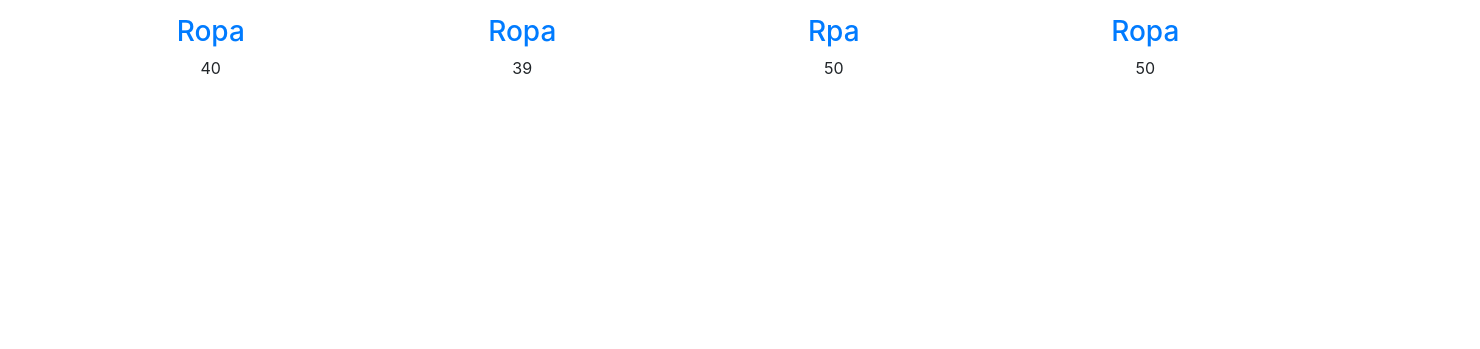
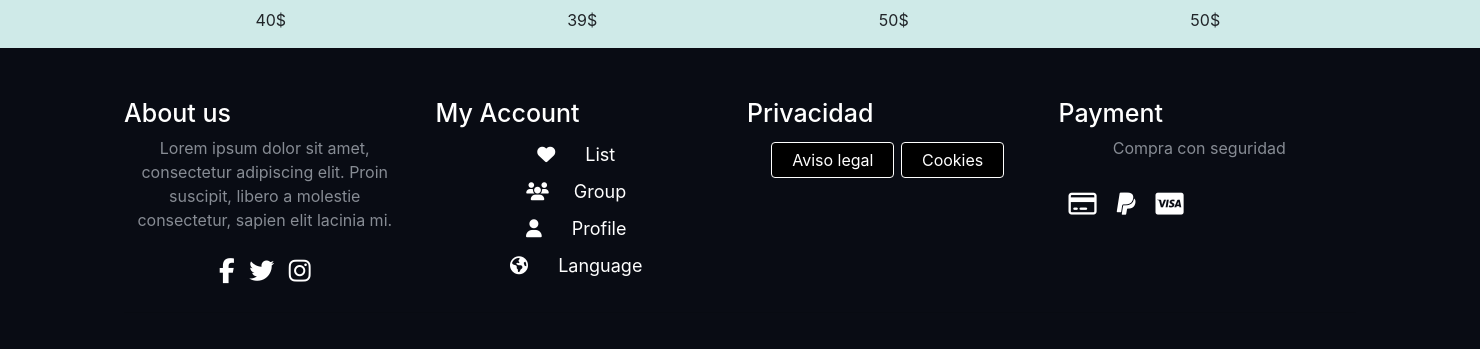
Before and after one commit to kokoyoana/S-Mdreams, a Django app: page / in a window 1480 px wide; the page is wider, and only the part inside the window is pictured. Shown: the part 3050-3399 px from the top of that part. Before the commit the page ends 3124 px from the top of that part, so only its background shows below. Run offline with Django 3.2, Linux system fonts and the light colour scheme; data comes from the database, SQL or seed files in the repository; some libraries are stand-ins or nearby versions.

Commit message:
Ajustes scroll

```diff
--- a/tienda/app/static/css/style.css
+++ b/tienda/app/static/css/style.css
@@ -4,6 +4,31 @@
 
 }
 
+@media (min-width: 1200px){
+.container, .container-lg, .container-md, .container-sm, .container-xl {
+    max-width: 1152px;
+
+  }
+}
+@media (min-width: 1200px){
+div.Contacarrousel{
+    max-width: 1153px;
+
+  }
+}
+@media (min-width: 1200px){
+.container.ContaDestacados{
+    max-width: 1160px;
+
+  }
+}
+
+
+body{
+
+  background-color: #CFEAE8;
+
+}
 
 div .dropdown-toggle {
     font-size: 22px;
@@ -39,13 +64,6 @@
     width: 663px;
 }
 
-span.carousel-control-prev-icon{
-  background-color: rgb(145, 6, 52);
-}
-span.carousel-control-next-icon{
-  color: #D67B1E;
-  background-color: rgb(145, 6, 52);
-}
 
 
 
@@ -53,6 +71,46 @@
   padding: 150px 30px 25px 30px;
   background-color: #ffffff;
 }
+
+
+
+.container.prueba{
+    width: 100%;
+    padding-right: 15px;
+    padding-left: 15px;
+    margin-right: auto;
+    margin-left: auto;
+    max-width: 1250px;
+}
+.container{
+    width: 100%;
+    padding-right: 15px;
+    padding-left: 15px;
+    margin-right: auto;
+    margin-left: auto;
+    max-width: 1250px;
+}
+.container.cf{
+     max-width: 1262px;
+}
+.container.ContaDestacados{
+     max-width: 1149px;
+}
+
+.CentraImagen{
+  margin-left: 100px;
+}
+.caption{
+  margin-left: 200px;
+
+}
+
+.caption.nombre{
+  margin-left: 0px;
+
+}
+
+
 /*---------------------FIN -----------*/
 
 
@@ -93,8 +151,7 @@
     display: flex;
     -ms-flex-wrap: wrap;
     flex-wrap: wrap;
-    margin-right: -15px;
-    margin-left: -15px;
+
 
 
 }
@@ -142,3 +199,66 @@
 .parrafos{
   font-family: 'Open Sans', sans-serif;
 }
+
+
+
+
+
+/*FOOTER START///////////////////*/
+.footer {
+    padding: 50px 0 20px 0;
+    background-color: #090c14;
+    color: #878c94;
+}
+.footer .title{
+	text-align: left;
+	color:#fff;
+	font-size:25px;
+}
+.footer .social-icon{
+	padding:0px;
+	margin:0px;
+}
+.footer .social-icon a{
+	display:inline-block;
+	color:#fff;
+	font-size:25px;
+	padding:5px;
+}
+.footer .acount-icon a{
+	display:block;
+	color:#fff;
+	font-size:18px;
+	padding:5px;
+	text-decoration:none;
+}
+.footer .acount-icon .fa{
+	margin-right:25px;
+}
+.footer .category a {
+    text-decoration: none;
+    color: #fff;
+    display: inline-block;
+    padding: 5px 20px;
+    margin: 1px;
+    border-radius:4px;
+    margin-top: 6px;
+    background-color: black;
+    border: solid 1px #fff;
+}
+.footer .payment{
+	margin:0px;
+	padding:0px;
+	list-style-type:none
+}
+.footer .payment li{
+	list-style-type:none
+}
+.footer .payment li a {
+    text-decoration: none;
+    display: inline-block;
+    color: #fff;
+    float:left;
+    font-size: 25px;
+    padding: 10px 10px;
+}
--- a/tienda/templates/app/index.html
+++ b/tienda/templates/app/index.html
@@ -14,7 +14,7 @@
   <link rel="stylesheet" href="https://cdnjs.cloudflare.com/ajax/libs/font-awesome/4.7.0/css/font-awesome.min.css">
 </head>
 
-<body>
+<body style="background-color: #CFEAE8;;">
 
   <header class="header">
     <nav class="navbar navbar-expand-lg py-3">
@@ -90,6 +90,7 @@
   <!-- /////////////*fin navbar*////////////////// -->
 
   <!-- /////////////*banner homee*////////////////// -->
+
   <section class="home-banner-area">
     <div class="banner-img">
       <img class="img-fluid" style="width: 100%; height: auto;" src="{% static 'img/portada.jpg' %}"
@@ -111,7 +112,7 @@
 
 
 
-
+  <div class="container Contacarrousel">
     <div id="carouselExampleSlidesOnly" class="carousel slide" data-ride="carousel">
       <div class="carousel-inner">
         <div class="carousel-item active">
@@ -123,13 +124,9 @@
         <div class="carousel-item">
           <img src="{% static 'img/pro4.png' %}" class="d-block flayer" alt="producto">
         </div>
-      <a class="carousel-control-prev" data-slide="prev" href="#carouselExampleIndicators" role="button"><span
-          aria-hidden="true" class="carousel-control-prev-icon"></span> <span class="sr-only">Previous</span></a> <a
-        class="carousel-control-next" data-slide="next" href="#carouselExampleIndicators" role="button"><span
-          aria-hidden="true" class="carousel-control-next-icon"></span> <span class="sr-only">Next</span></a>
       </div>
     </div>
-
+  </div>
 
 
 
@@ -141,23 +138,23 @@
 
   <!-- /////////////*start DESTACADOS*////////////////// -->
 
-
-  <div class="" style="margin-left: -29px;">
-    <div class="col-md-7 heading-section ftco-animate text-center fadeInUp ftco-animated mrRespon">
+  <div class="container ContaDestacados">
+    <div class="">
+      <div class="col-md-7 heading-section ftco-animate text-center fadeInUp ftco-animated mrRespon"style="margin: auto;">
         <h2 class="mb-3 mt-4 parrafos ">Artículos Destacados</h2>
 
       </div>
     </div>
-  <div class="container" style="margin-right: 0;">
-    <div class="row">
+
+    <div class="row filaDestacados">
       {% for p in destacados %}
       <div class="col-md-3 col-6 product-block">
 
-        <a href=""><img class="img-fluid img-portfolio img-hover mb-3" src="{{ p.imgPro1.url }}">
+        <a href=""><img class="img-fluid img-portfolio img-hover CentraImagen mb-3" src="{{ p.imgPro1.url }}">
           <div class="caption">
             <h3><a href=""> {{ p.nombre }} </a></h3>
             <div class="price-mob">
-              {{ p.precio }}
+              {{ p.precio }}$
             </div>
             <div class="clearfix"></div>
 
@@ -256,24 +253,23 @@
         </div>
   </section> -->
   <!-- /////////////*START NEW*////////////////// -->
-
-  <div class="row  mb-3 pb-3"style="margin-left: 219px;>
-    <div class="col-md-7 heading-section ftco-animate text-center fadeInUp ftco-animated mrRespon">
-      <h2 class="mb-3 mt-4 parrafos">Nuevos Productos</h2>
+  <div class="container ContaDestacados">
+    <div class="">
+      <div class="col-md-7 heading-section ftco-animate text-center fadeInUp ftco-animated mrRespon"style="margin: auto;">
+        <h2 class="mb-3 mt-4 parrafos ">Artículos Nuevos</h2>
 
       </div>
     </div>
 
-    <div class="container" style="margin-right: 0;">
-    <div class="row" style="width: 1255px;">
+    <div class="row filaDestacados">
       {% for p in nuevos %}
       <div class="col-md-3 col-6 product-block">
 
-        <a href=""><img class="img-fluid img-portfolio img-hover mb-3" src="{{ p.imgPro1.url }}">
+        <a href=""><img class="img-fluid img-portfolio img-hover CentraImagen mb-3" src="{{ p.imgPro1.url }}">
           <div class="caption">
             <h3><a href=""> {{ p.nombre }} </a></h3>
             <div class="price-mob">
-              {{ p.precio }}
+              {{ p.precio }}$
             </div>
             <div class="clearfix"></div>
 
@@ -287,7 +283,6 @@
 
     </div>
   </div>
-
 
   <!--  <section class="ftco-section mt-5 mb-4" otra forma de colocar imagenes>
     <div class="container">
@@ -414,22 +409,23 @@
     </div>
   </div> -->
 
-
-  <div class="row mb-3 pb-3">
-    <div class="col-md-7 heading-section ftco-animate text-center fadeInUp ftco-animated mrRespon">
-      <h2 class="mb-3 mt-4 parrafos">Algunos de nuestros productos</h2>
+  <div class="container prueba">
+    <div>
+      <div class="col-md-7 heading-section ftco-animate text-center fadeInUp ftco-animated mrRespon" style="margin: auto;">
+        <h2 class="mb-3 mt-4 parrafos ">Algunos de nuestros productos</h2>
 
       </div>
     </div>
-  <div class="row esta">
+
+    <div class="row">
       {% for p in productos %}
       <div class="col-md-3 col-6 product-block">
 
         <a href=""><img class="img-fluid img-portfolio img-hover mb-3" src="{{ p.imgPro1.url }}">
-        <div class="caption">
+          <div class="caption nombre">
             <h3><a href=""> {{ p.nombre }} </a></h3>
-          <div class="price-mob">
-            {{ p.precio }}
+            <div class="price-mob mb-3">
+              {{ p.precio }}$
             </div>
             <div class="clearfix"></div>
 
@@ -442,6 +438,56 @@
 
 
     </div>
+  </div>
+
+
+  <!-- /////////////*start  Footeer*////////////////// -->
+
+  <footer class="footer">
+    <div class="container cf">
+      <div class="row">
+        <div class="col-sm-3">
+          <h4 class="title">About us</h4>
+          <p>Lorem ipsum dolor sit amet, consectetur adipiscing elit. Proin suscipit, libero a molestie consectetur,
+            sapien elit lacinia mi.</p>
+          <ul class="social-icon">
+            <a href="#" class="social"><i class="fa fa-facebook" aria-hidden="true"></i></a>
+            <a href="#" class="social"><i class="fa fa-twitter" aria-hidden="true"></i></a>
+            <a href="#" class="social"><i class="fa fa-instagram" aria-hidden="true"></i></a>
+
+          </ul>
+        </div>
+        <div class="col-sm-3">
+          <h4 class="title">My Account</h4>
+          <span class="acount-icon">
+            <a href="#"><i class="fa fa-heart" aria-hidden="true"></i> List</a>
+            <a href="#"><i class="fa fa-users" aria-hidden="true"></i>Group</a>
+            <a href="#"><i class="fa fa-user" aria-hidden="true"></i> Profile</a>
+            <a href="#"><i class="fa fa-globe" aria-hidden="true"></i> Language</a>
+          </span>
+        </div>
+        <div class="col-sm-3">
+          <h4 class="title">Privacidad</h4>
+          <div class="category">
+            <a href="#">Aviso legal</a>
+            <a href="#">Cookies</a>
+
+          </div>
+        </div>
+        <div class="col-sm-3">
+          <h4 class="title">Payment</h4>
+          <p>Compra con seguridad</p>
+          <ul class="payment">
+            <li><a href="#"><i class="fa fa-credit-card" aria-hidden="true"></i></a></li>
+            <li><a href="#"><i class="fa fa-paypal" aria-hidden="true"></i></a></li>
+            <li><a href="#"><i class="fa fa-cc-visa" aria-hidden="true"></i></a></li>
+          </ul>
+        </div>
+      </div>
+      <hr>
+
+    </div>
+  </footer>
 
 
 
```
Lines whose indentation alone changed are shown as unchanged.
